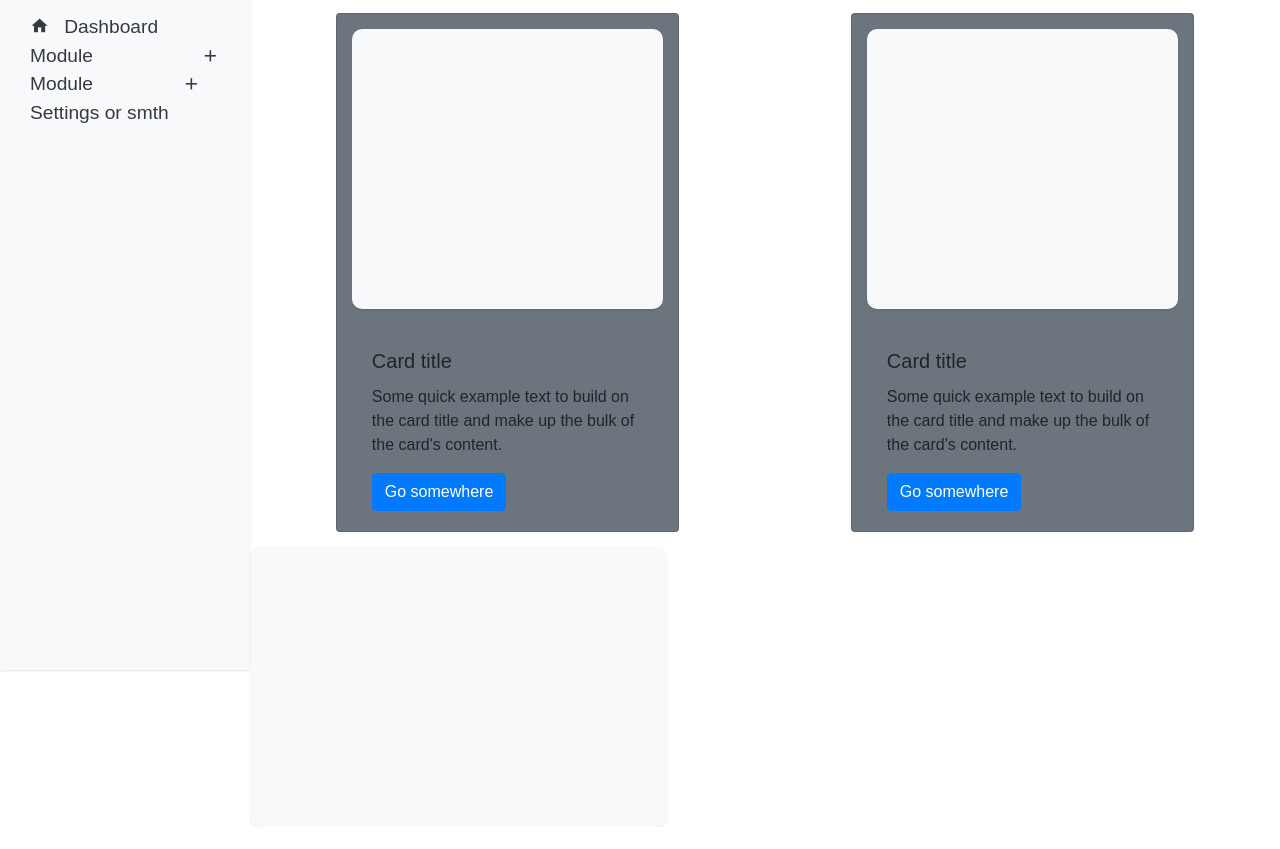
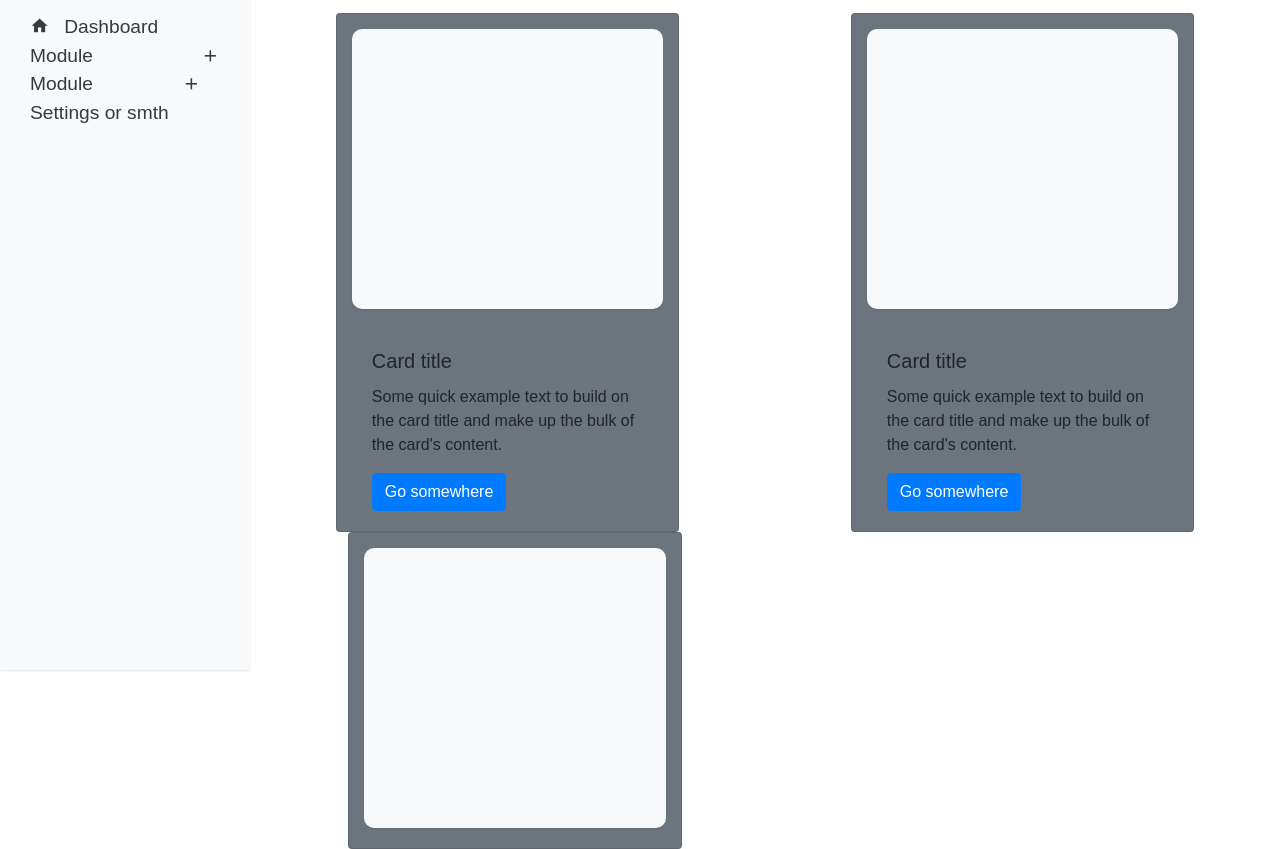
Before and after one commit to Tobi2K/momentum, a plain HTML site: page index.html in a window 1280 px wide. Shown: the part 130-979 px from the top of the page. Before the commit the page ends 957 px from the top, so only its background shows below. Drawn offline with nearby package versions, Linux system fonts and the light colour scheme; a script that the page names is missing; a web font is replaced by a local one.

Commit message:
single image card

```diff
--- a/index.html
+++ b/index.html
@@ -120,9 +120,11 @@
                     </div>
                 </div>
 
-                <div class="outer-card-wrapper col-md-5">
-                    <div class="outer-card">
-                        <div id="morrispiechart" style="height: 250px;"></div>
+                <div class="card col-md-4 offset-md-1 bg-secondary">
+                    <div class="outer-card-wrapper card-img-top">
+                        <div class="outer-card">
+                            <div id="morrispiechart" style="height: 250px;"></div>
+                        </div>
                     </div>
                 </div>
             </div>
```
